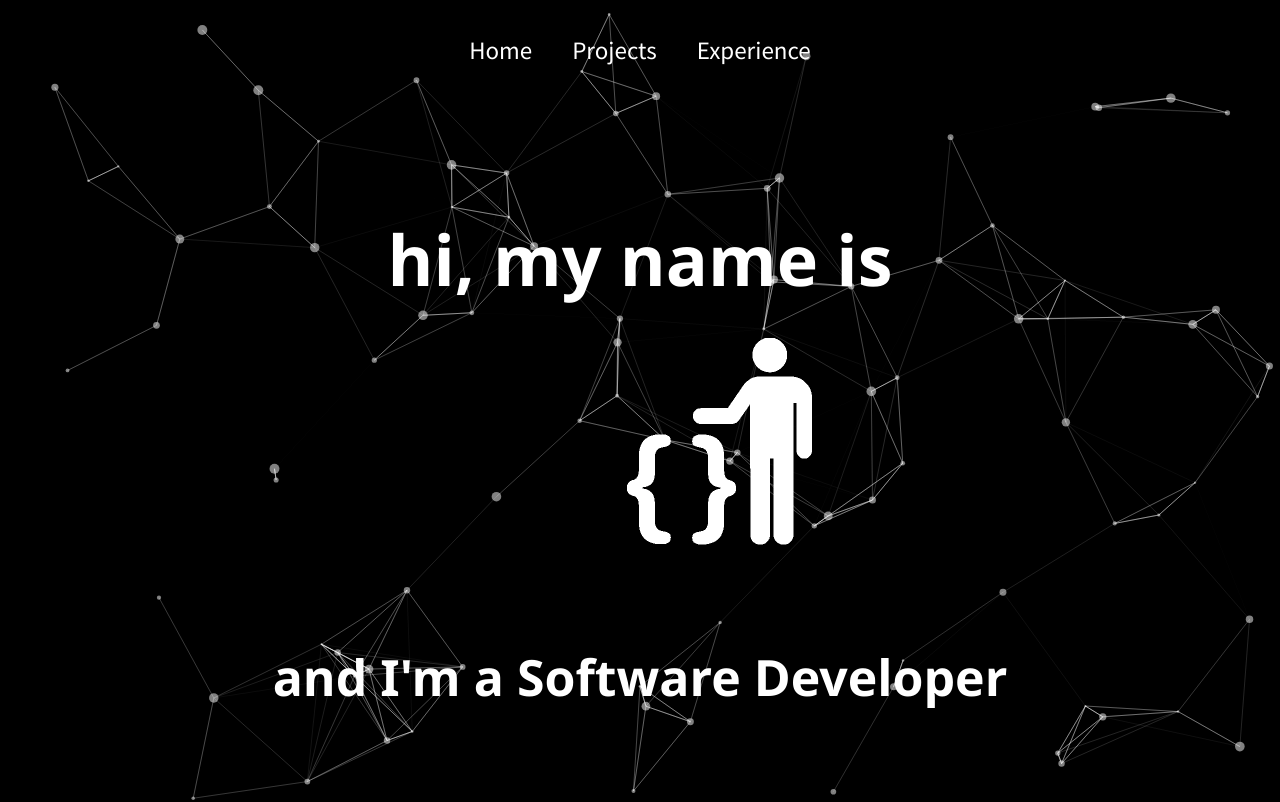
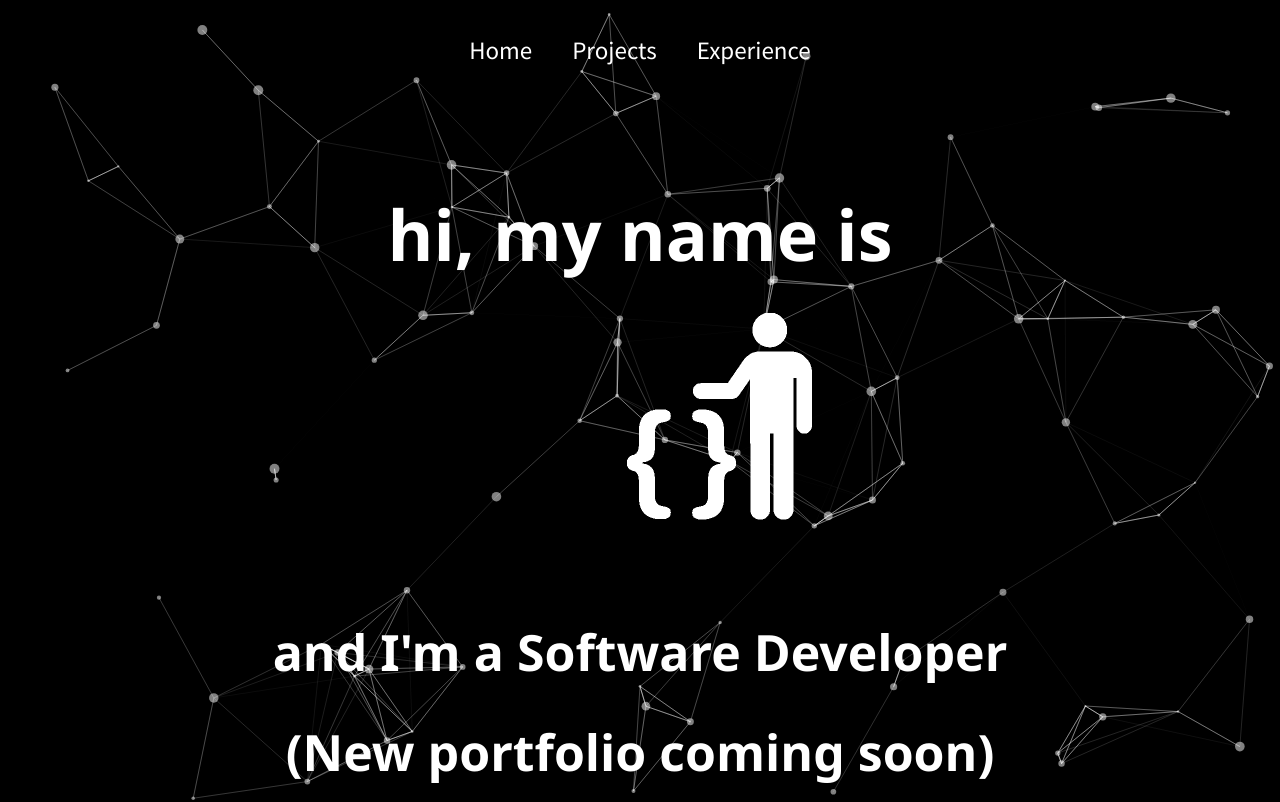
Before and after one commit to pdelbarrio/portfolio, a React (Create React App) app: page / in a window 1280 px wide. Shown: the top 802 px of the page. Built offline with nearby package versions, Linux system fonts and the light colour scheme.

Commit message:
Updated portfolio

```diff
--- a/src/pages/Home.js
+++ b/src/pages/Home.js
@@ -16,6 +16,7 @@ function Home() {
           <img className="logo" src={logoloop} alt="logo" />
           <br />
           <h3>and I'm a Software Developer</h3>
+          <h3>(New portfolio coming soon)</h3>
         </div>
         <div className="prompt">
           <ParticlesComponent />
```
